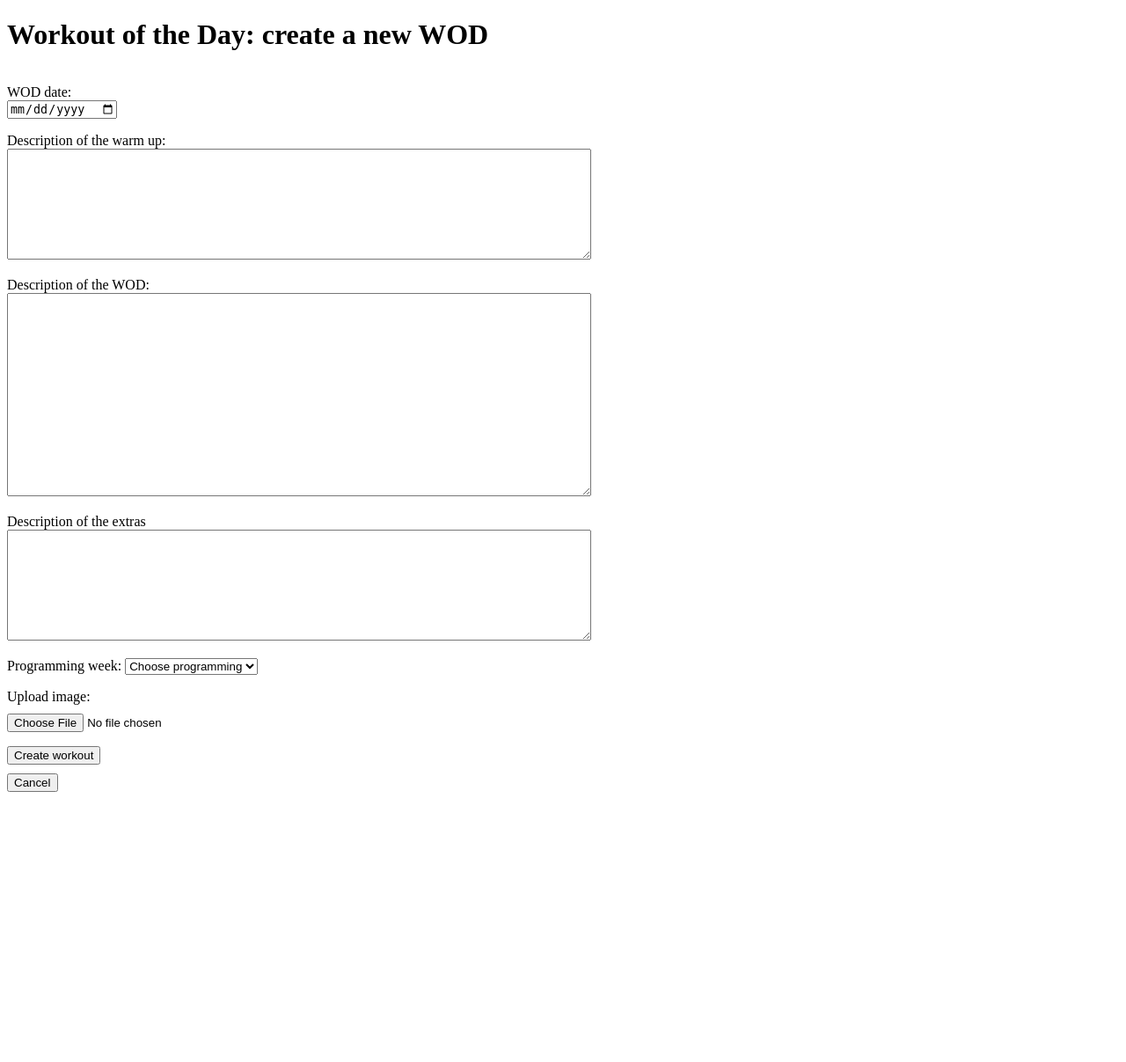
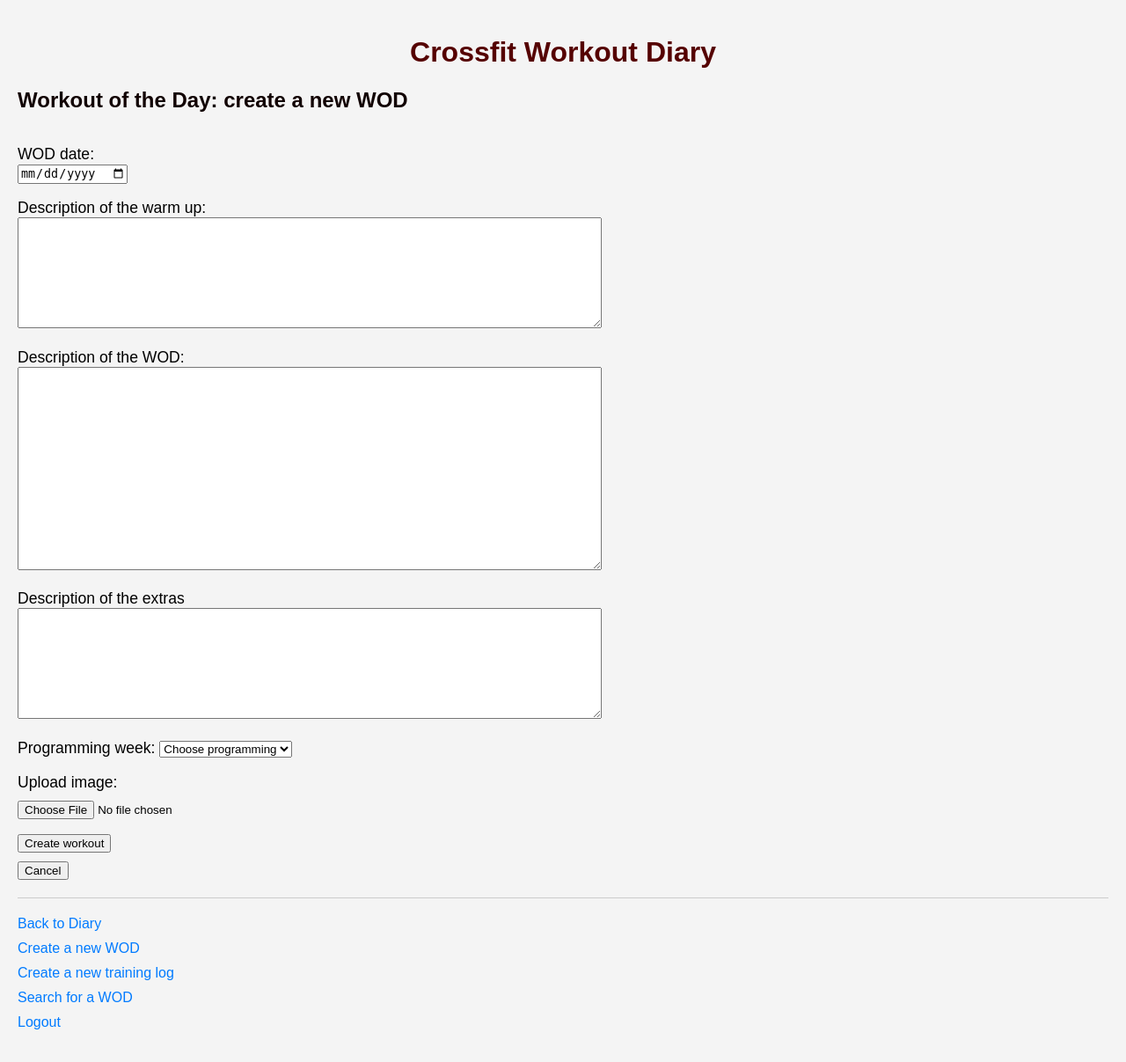
Before and after one commit to lauraelina-git/crossfit, a Flask app: page /new_workout in a window 1280 px wide. Shown: the whole page at 88% size. Before the commit the page ends 900 px from the top, so only its background shows below. Run offline with Flask 3, Linux system fonts and the light colour scheme; the visitor is signed in with stand-in values (Sample User, id 1).

Commit message:
CSS formatting added, UI improvements

```diff
--- a/app.py
+++ b/app.py
@@ -297,17 +297,19 @@ def edit_workout(workout_id):
 def find_workout():
     """Find workout"""
 
-    results=[]
-    query=request.args.get("query")
+    results = []
+    query = request.args.get("query")
+    error = None
     if query:
         results=workouts.find_workouts(query)
-    else:
-        query=""
+        if not results:
+            error = "No workout found"
 
     return render_template(
         "find_workout.html",
-        query=query,
-        results=results
+        query = query,
+        results = results,
+        error = error
     )
 
 @app.route("/like_result/<int:log_id>", methods=["POST"])
--- /dev/null
+++ b/static/css/main.css
@@ -0,0 +1,46 @@
+body {
+    font-family: Arial, sans-serif;
+    background-color: #f4f4f4;
+    margin: 0;
+    padding: 20px;
+}
+
+h1 {
+    font-size: 2.0em;
+    color: #500;
+    text-align: center;
+}
+
+h2 {
+    font-size: 1.5em;
+    color: #100;
+}
+
+ul {
+    list-style-type: none;
+    padding: 0;
+}
+
+li {
+    margin: 10px 0;
+}
+
+a {
+    text-decoration: none;
+    color: #007BFF;
+}
+
+a:hover {
+    text-decoration: underline;
+}
+
+p {
+    font-size: 1.1em;
+}
+
+.nav-divider {
+    border: none;
+    height: 1px;
+    background-color: #ccc;
+    margin: 20px 0;
+}
--- a/templates/edit_workout.html
+++ b/templates/edit_workout.html
@@ -1,3 +1,6 @@
+{% extends 'layout.html' %}
+{% block title %}Edit Workout{% endblock %}
+{% block content %}
 <!DOCTYPE html>
 <html>
 <head>
@@ -52,3 +55,4 @@
   </form>
 </body>
 </html>
+{% endblock %}
--- /dev/null
+++ b/templates/layout.html
@@ -0,0 +1,37 @@
+<!DOCTYPE html>
+<html lang="fi">
+
+<head>
+    <meta charset="UTF-8">
+    <meta name="viewport" content="width=device-width, initial-scale=1.0">
+    <link rel="stylesheet" href="{{ url_for('static', filename='css/main.css') }}">
+    <title>{% block title %}My Application{% endblock %}</title>
+</head>
+
+<body>
+    <div class="header">
+        <h1>Crossfit Workout Diary</h1>
+    </div>
+<div class="content">
+    {% block content %}{% endblock %}
+</div>
+
+<hr class="nav-divider">
+
+<div class="nav">
+    <nav>
+        <ul>
+            <li><a href="/">Back to Diary</a></li>
+            {% if session.is_coach == 1 %}
+            <li><a href="/new_workout">Create a new WOD</a></li>
+            {% endif %}
+            <li><a href="/new_log">Create a new training log</a></li>
+            <li><a href="/find_workout">Search for a WOD</a></li>
+            {% if session.user_id %}
+                <li><a href="/logout">Logout</a></li>
+            {% else %}
+                <li><a href="/login">Log in</a></li>
+            {% endif %}
+        </ul>
+    </nav>
+</div>
--- a/templates/login.html
+++ b/templates/login.html
@@ -3,12 +3,13 @@
 
 <head>
   <title>Login</title>
+  <link rel="stylesheet" href="{{ url_for('static', filename='css/main.css') }}">
 </head>
 
 <h1>Track Workouts Of the Day (WOD)</h1>
 
 <body>
-  <p style="max-width: 100ch;">Here you can track all the workouts that you do in the training center.
+  <p>Here you can track all the workouts that you do in the training center.
     We are following a 4-week workout programming cycle, and every WOD is categorized accordingly.
     There are 3 training weeks out of which the week 1 is the lightest and 3 hardest. Week 4 is a deload week. </p>
 
@@ -42,5 +43,4 @@
   </form>
   {% endif %}
 </body>
-
 </html>
--- a/templates/new_workout.html
+++ b/templates/new_workout.html
@@ -1,12 +1,11 @@
+{% extends 'layout.html' %}
+{% block title %}New Workout{% endblock %}
+{% block content %}
 <!DOCTYPE html>
 <html>
 
-<head>
-  <title>New workout!!</title>
-</head>
-
 <body>
-  <h1> Workout of the Day: create a new WOD</h1>
+  <h2> Workout of the Day: create a new WOD</h2>
 
   {% if error %}
   <p style="color:red;">{{ error }}</p>
@@ -52,3 +51,4 @@
   </form>
 
 </body>
+{% endblock %}
--- a/templates/register.html
+++ b/templates/register.html
@@ -3,6 +3,7 @@
 
 <head>
   <title>Register a new user</title>
+  <link rel="stylesheet" href="{{ url_for('static', filename='css/main.css') }}">
 </head>
 
 <body>
```
Also changed, not shown: templates/add_log.html (+8 -7 lines), templates/edit_log.html (+6 -5 lines), templates/find_workout.html (+9 -7 lines), templates/index.html (+5 -24 lines), templates/new_log.html (+4 -4 lines), templates/remove_log.html (+8 -7 lines), templates/show_log.html (+11 -16 lines), templates/show_workout.html (+41 -27 lines).
